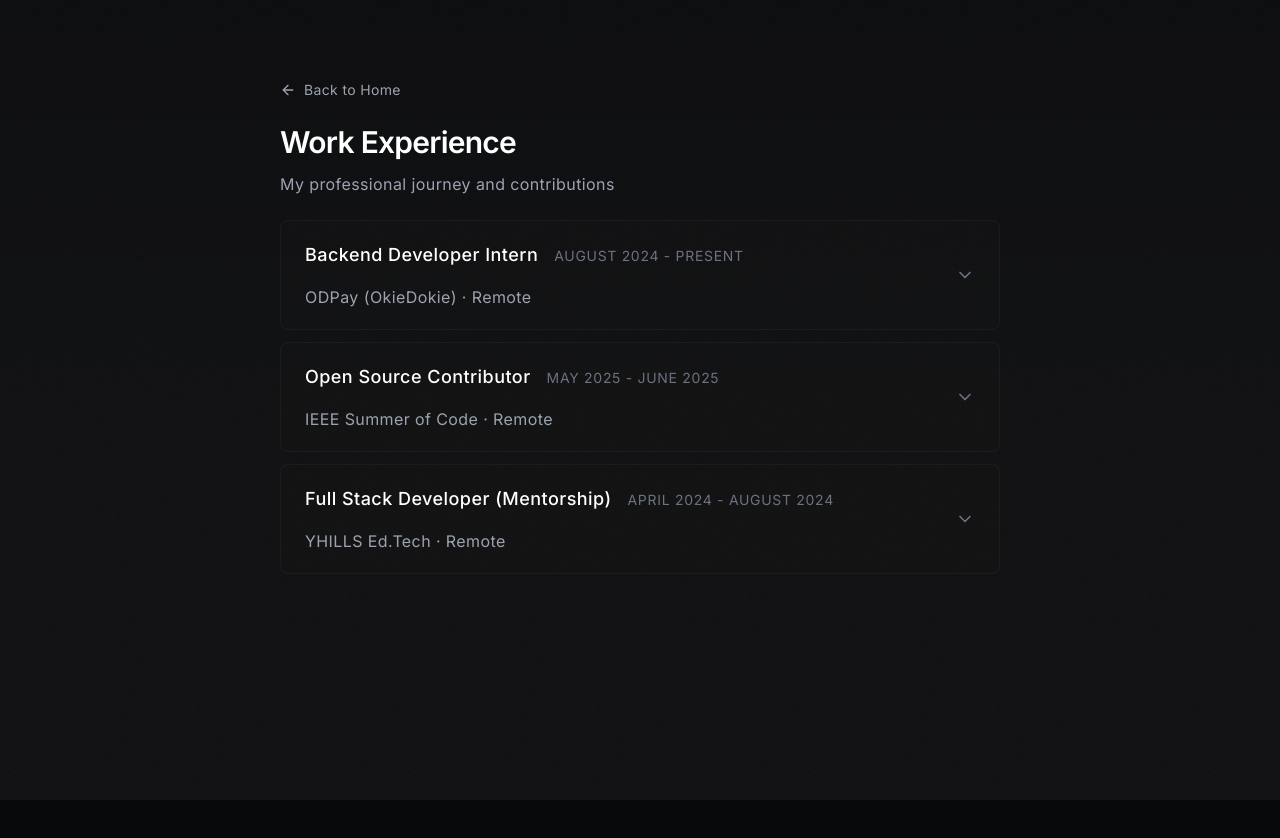
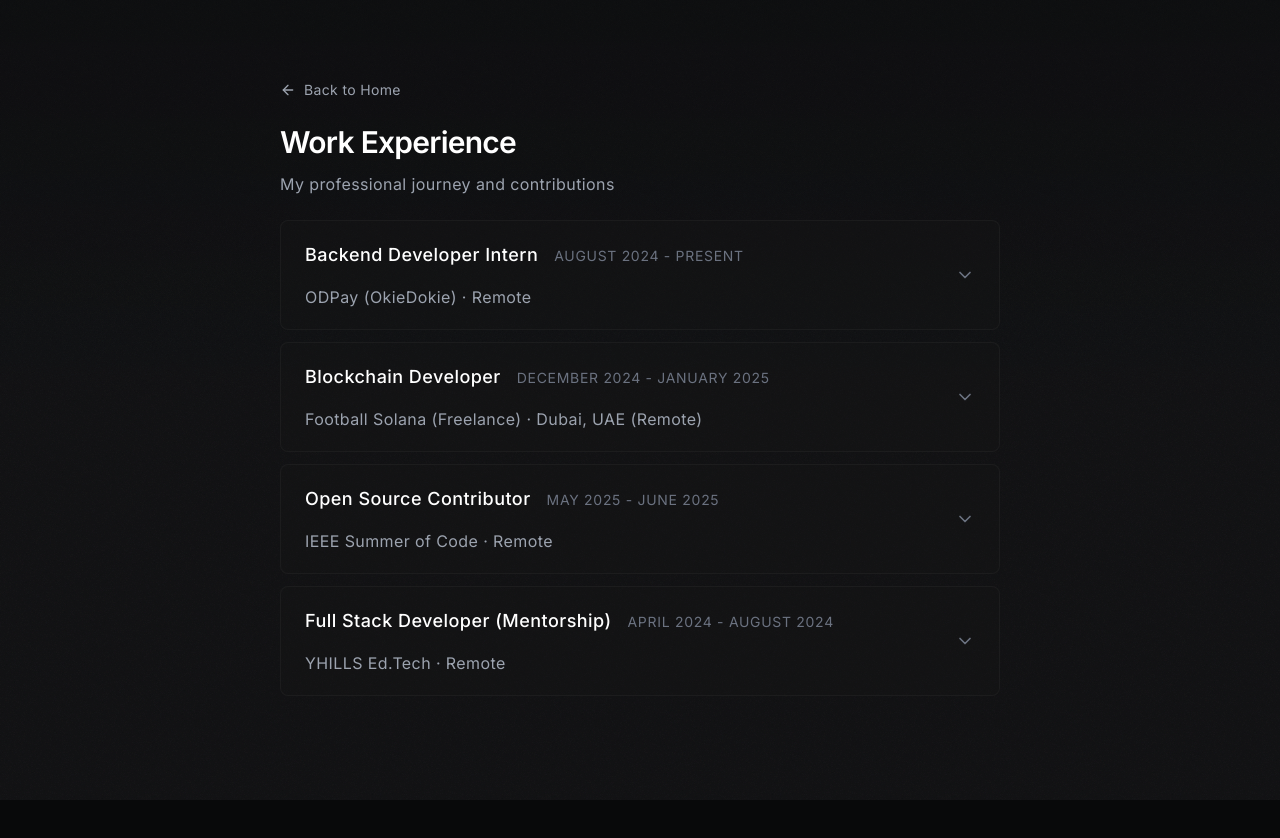
Before and after one commit to adithya-adee/portfolio, a Next.js app: page /archive in a window 1280 px wide. Shown: the top 838 px of the page. Built offline with nearby package versions, Linux system fonts and the light colour scheme.

Commit message:
Improve and update experience section

```diff
--- a/src/app/archive/page.tsx
+++ b/src/app/archive/page.tsx
@@ -87,8 +87,11 @@ export default function ArchivePage() {
               </button>
 
               {/* Expanded View */}
-              {expandedIndex === experience.indexOf(exp) && (
-                <div className="overflow-hidden">
+              <div
+                className={`overflow-hidden transition-all duration-500 ease-in-out ${
+                  expandedIndex === experience.indexOf(exp) ? "max-h-[2000px] opacity-100" : "max-h-0 opacity-0"
+                }`}
+              >
                 <div className="border-t border-neutral-800/50 px-5 pb-6 pt-5 sm:px-6">
                   {/* Highlights */}
                   <div className="space-y-4">
@@ -97,7 +100,15 @@ export default function ArchivePage() {
                     </p>
                     <ul className="space-y-3">
                       {exp.highlights.map((highlight, i) => (
-                          <li key={i} className="flex gap-3">
+                        <li
+                          key={i}
+                          className={`flex gap-3 transition-all duration-300 ${
+                            expandedIndex === experience.indexOf(exp)
+                              ? "translate-x-0 opacity-100"
+                              : "-translate-x-4 opacity-0"
+                          }`}
+                          style={{ transitionDelay: `${i * 50}ms` }}
+                        >
                           <span className="mt-2 text-gray-600">•</span>
                           <span className="text-sm leading-relaxed tracking-wide text-gray-300 sm:text-base">
                             {highlight}
@@ -125,7 +136,6 @@ export default function ArchivePage() {
                   )}
                 </div>
               </div>
-              )}
             </div>
           ))}
         </div>
--- a/src/asset/experience.json
+++ b/src/asset/experience.json
@@ -36,6 +36,46 @@
     ],
     "url": "https://okiedokiepay.com/",
     "logo": "https://okiedokiepay.com/favicon.ico"
+  },
+  {
+    "slug": "FootballSolana",
+    "company": "Football Solana (Freelance)",
+    "position": "Blockchain Developer",
+    "location": "Dubai, UAE (Remote)",
+    "startDate": "December 2024",
+    "endDate": "January 2025",
+    "duration": "2 months",
+    "display": true,
+    "description": "Developed a complete token presale and staking platform on Solana blockchain for a Dubai-based client, handling smart contracts, frontend integration, and backend infrastructure.",
+    "responsibilities": [
+      "Architected and deployed production-grade Solana smart contracts using Anchor framework for token presale, staking, and referral systems with multi-tier APY calculations.",
+      "Built full-stack web application integrating Solana wallet adapters (Phantom, Solflare) with React and Next.js for seamless Web3 user experience.",
+      "Implemented backend treasury management system using Helius RPC for real-time transaction monitoring and presale token distribution.",
+      "Designed and executed secure token economics including vesting schedules, tier-based bonuses, and referral reward mechanisms.",
+      "Deployed and managed smart contracts on Solana devnet and mainnet, handling program initialization and PDA account management."
+    ],
+    "skills": [
+      "Solana",
+      "Anchor Framework",
+      "Rust",
+      "Smart Contracts",
+      "React.js",
+      "Next.js",
+      "TypeScript",
+      "Wallet Integration",
+      "Helius RPC",
+      "Web3.js",
+      "Treasury Management",
+      "Token Economics"
+    ],
+    "highlights": [
+      "Deployed production smart contracts managing token presale and staking on Solana mainnet",
+      "Integrated multiple Solana wallet providers for seamless user onboarding",
+      "Built automated treasury management system for presale token distribution",
+      "Implemented complex staking logic with dynamic APY calculations and tier multipliers"
+    ],
+    "url": "https://www.footballsolana.com/",
+    "logo": "https://www.footballsolana.com/favicon.ico"
   },
   {
     "slug": "IEEESoC",
--- a/src/components/sections/Hero.tsx
+++ b/src/components/sections/Hero.tsx
@@ -47,7 +47,7 @@ export default function HeroMinimal() {
               height={64}
               className="rounded-full ring-2 ring-neutral-800"
             />
-            <div className="space-y-1">
+            <div className="space-y-0.5">
               <h1 className="font-mono text-2xl font-semibold leading-tight tracking-tight text-white sm:text-3xl md:text-2xl">
                 Adithya Anand
               </h1>
@@ -63,12 +63,12 @@ export default function HeroMinimal() {
         </div>
 
         {/* Subtitle */}
-        <p className="text-base leading-relaxed tracking-wide text-gray-300 sm:text-lg">
+        <p className="font-sans text-base leading-relaxed tracking-wide text-gray-300 sm:text-lg">
           Backend Dev by day | Solana dev by night
         </p>
 
         {/* Bio */}
-        <p className="max-w-2xl text-sm leading-relaxed tracking-wide text-gray-400 sm:text-base">
+        <p className="font-sans max-w-2xl text-sm leading-relaxed tracking-wide text-gray-400 sm:text-base">
           Building scalable backend systems with Rust, TypeScript, and modern frameworks. Passionate
           about cryptography, blockchain, and creating efficient solutions. Currently exploring
           Solana and Web3 while shipping full-stack products.
```
Lines whose indentation alone changed are shown as unchanged.
